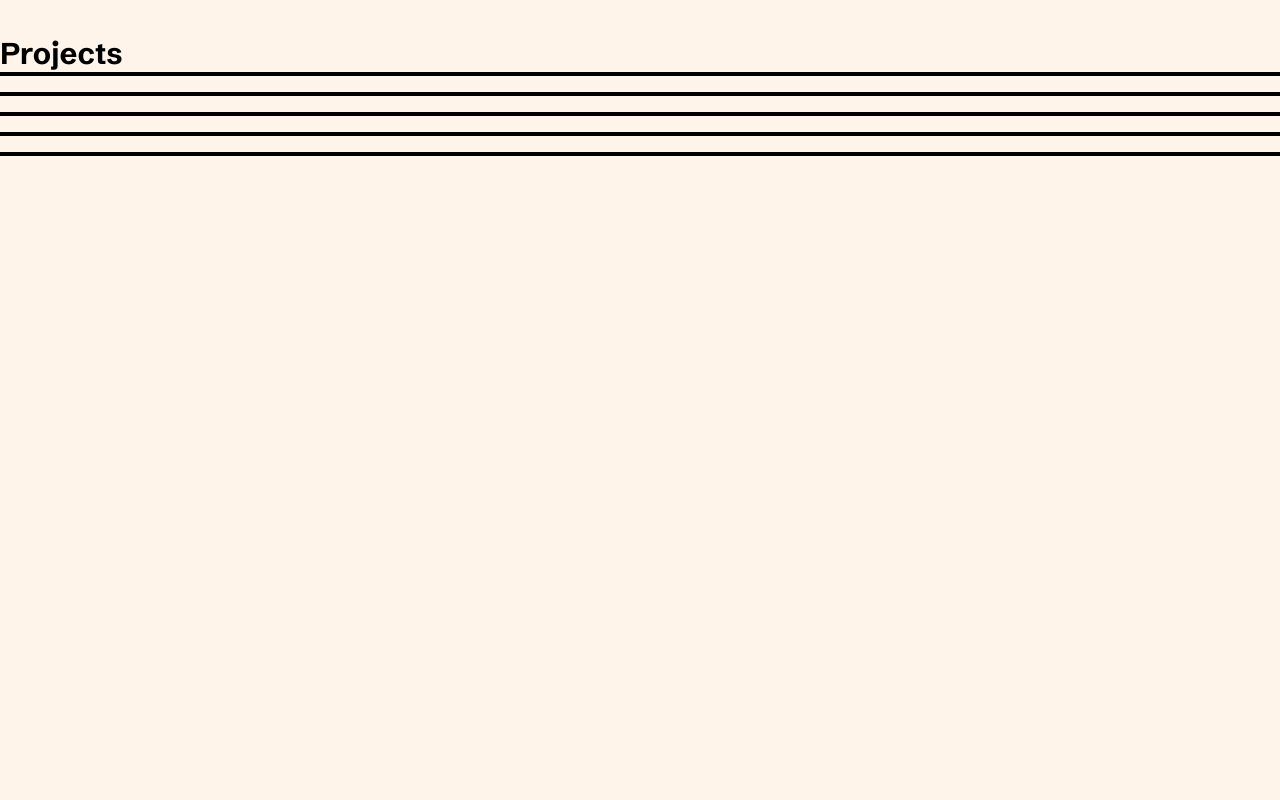
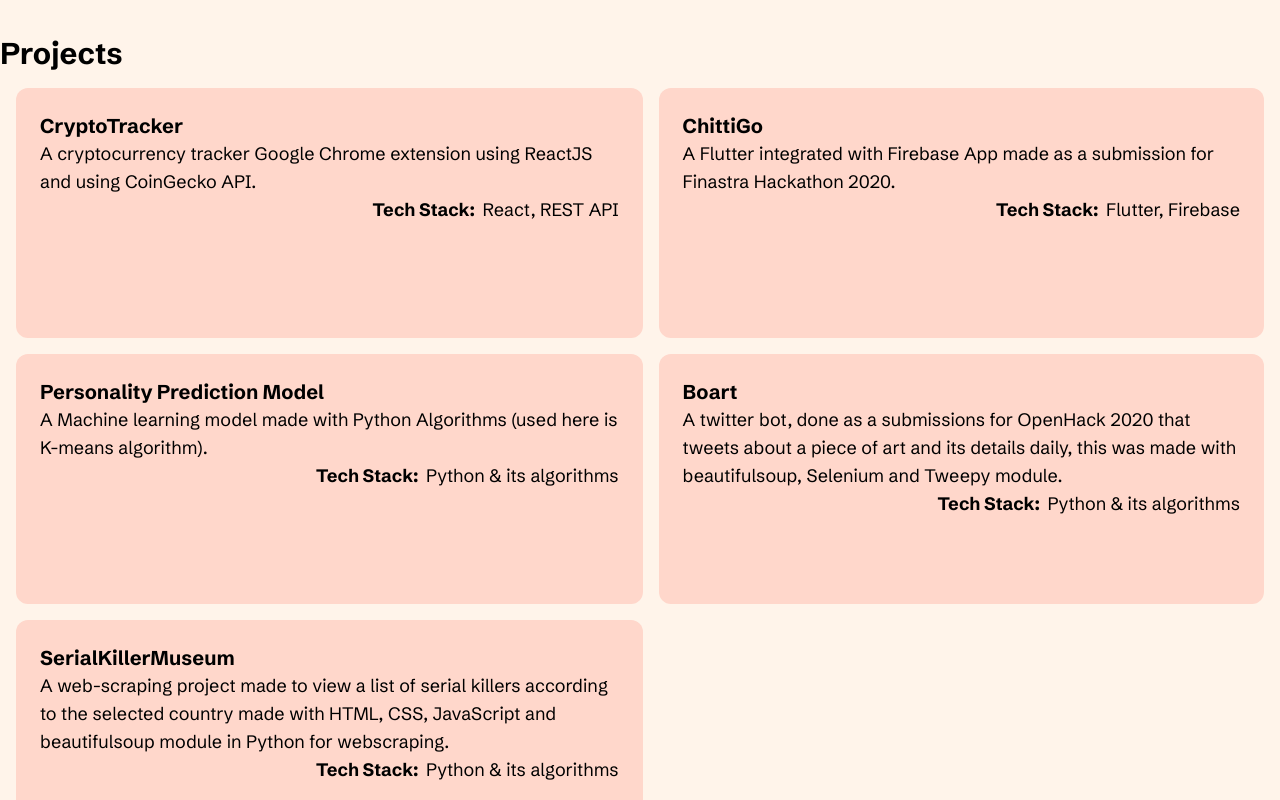
Before and after one commit to LasithaE/portfolio, a Next.js app: page / in a window 1280 px wide. Shown: the part 780-1580 px from the top of the page. Built offline with nearby package versions, Linux system fonts and the light colour scheme.

Commit message:
project card implemented

```diff
--- a/src/components/ProjectCard.js
+++ b/src/components/ProjectCard.js
@@ -1,6 +1,17 @@
 import React from "react";
 
-const ProjectCard = (cardvalue) => {
-  return <div className="border-solid border-2 border-black">{cardvalue.name}</div>;
+const ProjectCard = ({ cardvalue }) => {
+  return (
+    <div className="border-solid bg-cardColorLight rounded-xl h-[250px]">
+      <div className="flex flex-col p-6 text-xl font-black">
+        {cardvalue.name}
+        <div className="text-lg font-normal">{cardvalue.desc}</div>
+        <div className="flex flex-row justify-end">
+          <div className="font-bold text-lg">Tech Stack: &nbsp;</div>
+          <div className="text-lg font-normal">{cardvalue.techStack}</div>
+        </div>
+      </div>
+    </div>
+  );
 };
 export default ProjectCard;
--- a/src/pages/index.js
+++ b/src/pages/index.js
@@ -13,7 +13,6 @@
       <Skills />
       <Blogs />
       <Resume />
-
     </div>
   );
 }
--- a/src/pages/projects.js
+++ b/src/pages/projects.js
@@ -1,11 +1,66 @@
 import React from "react";
 import ProjectCard from "@/components/ProjectCard";
 const Projects = () => {
-  const projects = [{id:"0",name:"CryptoTracker",desc:"A cryptocurrency tracker Google Chrome extension using ReactJS and using CoinGecko API.", techStack:"React, REST API"},
-{id:"1",name:"ChittiGo",desc:"A Flutter integrated with Firebase App made as a submission for Finastra Hackathon 2020.", techStack:"Flutter, Firebase"},
-{id:"2",name:"Personality Prediction Model", desc:"A Machine learning model made with Python Algorithms (used here is K-means algorithm).", techStack: "Python & its algorithms"},
-{id:"3",name:"Boart",desc: "A twitter bot, done as a submissions for OpenHack 2020 that tweets about a piece of art and its details daily, this was made with beautifulsoup, Selenium and Tweepy module.", techStack:"Python & its algorithms"},
-{id:"4",name:"SerialKillerMuseum",desc:"A web-scraping project made to view a list of serial killers according to the selected country made with HTML, CSS, JavaScript and beautifulsoup module in Python for webscraping.",techStack:"Python & its algorithms"}]
-  return <div id="projects" className="h-screen"><div className="text-3xl font-black">Projects</div><div className="flex flex-col md:grid-cols-2 gap-4">{projects.map((project)=> <ProjectCard cardvalue={project} />)}</div></div>;
+  const projects = [
+    {
+      id: "0",
+      name: "CryptoTracker",
+      desc: "A cryptocurrency tracker Google Chrome extension using ReactJS and using CoinGecko API.",
+      techStack: "React, REST API",
+    },
+    {
+      id: "1",
+      name: "ChittiGo",
+      desc: "A Flutter integrated with Firebase App made as a submission for Finastra Hackathon 2020.",
+      techStack: "Flutter, Firebase",
+    },
+    {
+      id: "2",
+      name: "Personality Prediction Model",
+      desc: "A Machine learning model made with Python Algorithms (used here is K-means algorithm).",
+      techStack: "Python & its algorithms",
+    },
+    {
+      id: "3",
+      name: "Boart",
+      desc: "A twitter bot, done as a submissions for OpenHack 2020 that tweets about a piece of art and its details daily, this was made with beautifulsoup, Selenium and Tweepy module.",
+      techStack: "Python & its algorithms",
+    },
+    {
+      id: "4",
+      name: "SerialKillerMuseum",
+      desc: "A web-scraping project made to view a list of serial killers according to the selected country made with HTML, CSS, JavaScript and beautifulsoup module in Python for webscraping.",
+      techStack: "Python & its algorithms",
+    },
+  ];
+  return (
+    <div id="projects" className="h-screen">
+      <div className="text-3xl font-black">Projects</div>
+      <div className="hidden md:flex flex-row m-4 grid-row-2 gap-4">
+        <div className="flex flex-col gap-4">
+          {projects.map((project) =>
+            project.id % 2 === 0 ? (
+              <ProjectCard key={project.id} cardvalue={project} />
+            ) : null
+          )}
+        </div>
+
+        <div className="flex flex-col gap-4">
+          {projects.map((project) =>
+            project.id % 2 !== 0 ? (
+              <ProjectCard key={project.id} cardvalue={project} />
+            ) : null
+          )}
+        </div>
+      </div>
+      <div className="block md:hidden flex flex-row grid-row-2">
+        <div className="flex flex-col">
+          {projects.map((project) => (
+            <ProjectCard key={project.id} cardvalue={project} />
+          ))}
+        </div>
+      </div>
+    </div>
+  );
 };
 export default Projects;
```
Also changed, not shown: package.json (+6 -1 lines), src/components/NavBar/NavBar.js (+9 -4 lines), .eslintrc.json, 1 other file (tests, documents, lock files or other folders).
